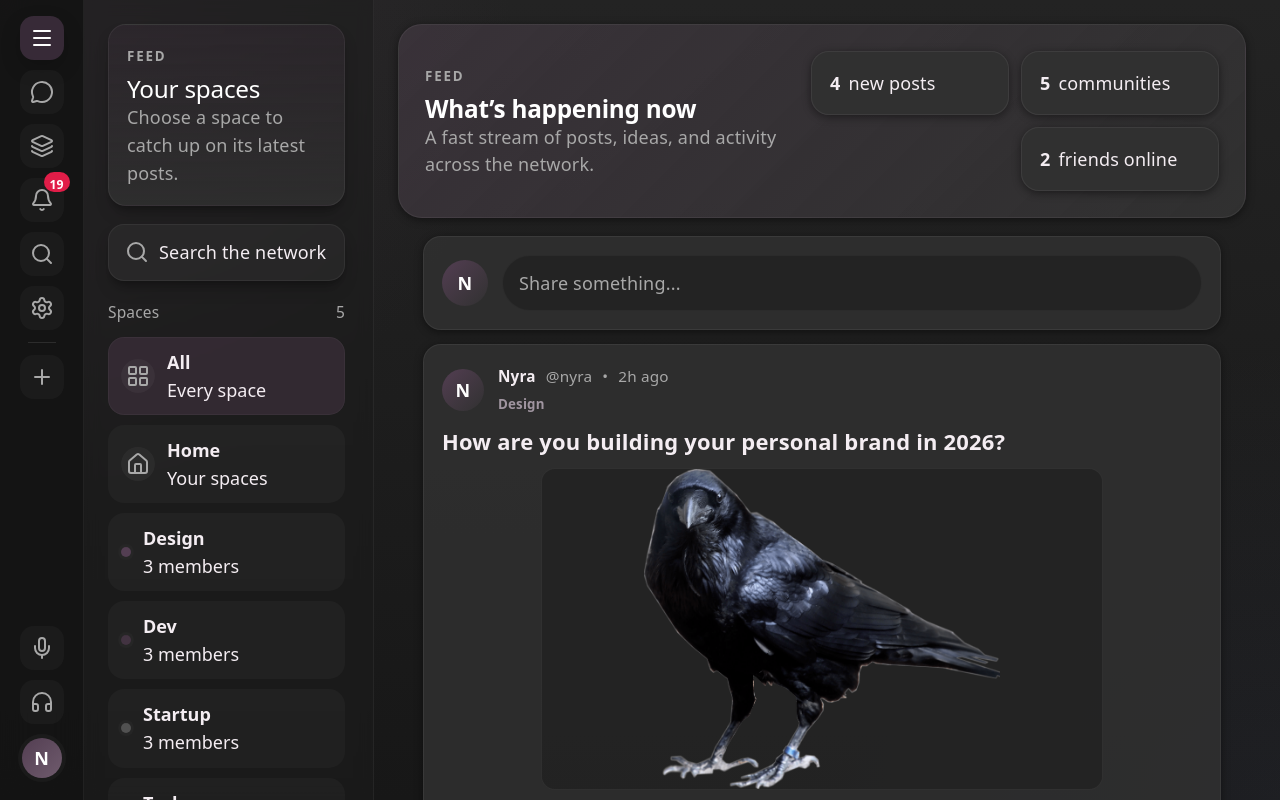
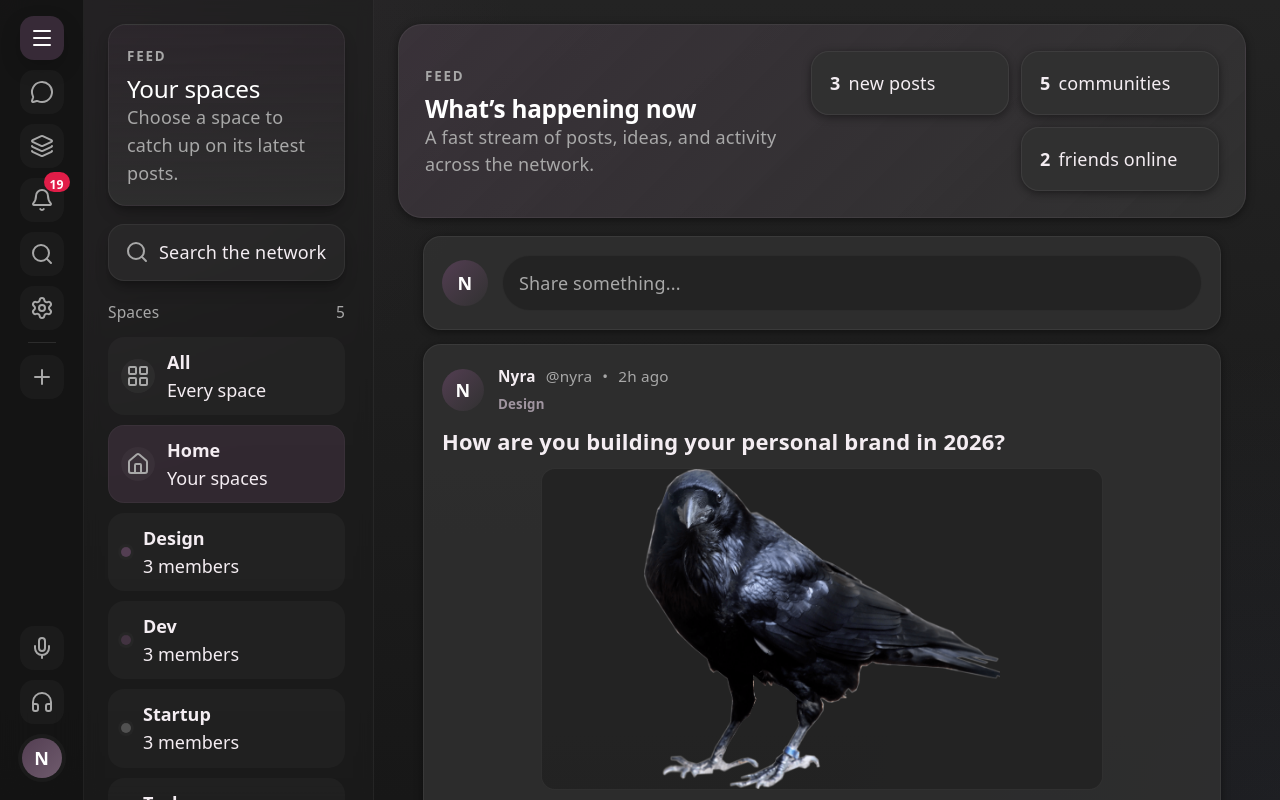
Before and after one commit to Crowbit-dev/Crowbit, a React (Vite) app in the folder client/: page /home in a window 1280 px wide. Built offline with nearby package versions, Linux system fonts and the light colour scheme.

Commit message:
fix: change default active community name from 'all' to 'home'

```diff
--- a/client/src/App.tsx
+++ b/client/src/App.tsx
@@ -7,7 +7,7 @@ import { communities, directMessages, posts, type WorkspaceMode } from './appDat
 
 function App() {
   const [mode, setMode] = useState<WorkspaceMode>('feed')
-  const [activeCommunityName, setActiveCommunityName] = useState('all')
+  const [activeCommunityName, setActiveCommunityName] = useState('home')
   const [activeChannelId, setActiveChannelId] = useState(communities[0].channels[0].id)
   const [activeDmId, setActiveDmId] = useState(directMessages[0].id)
 
```
